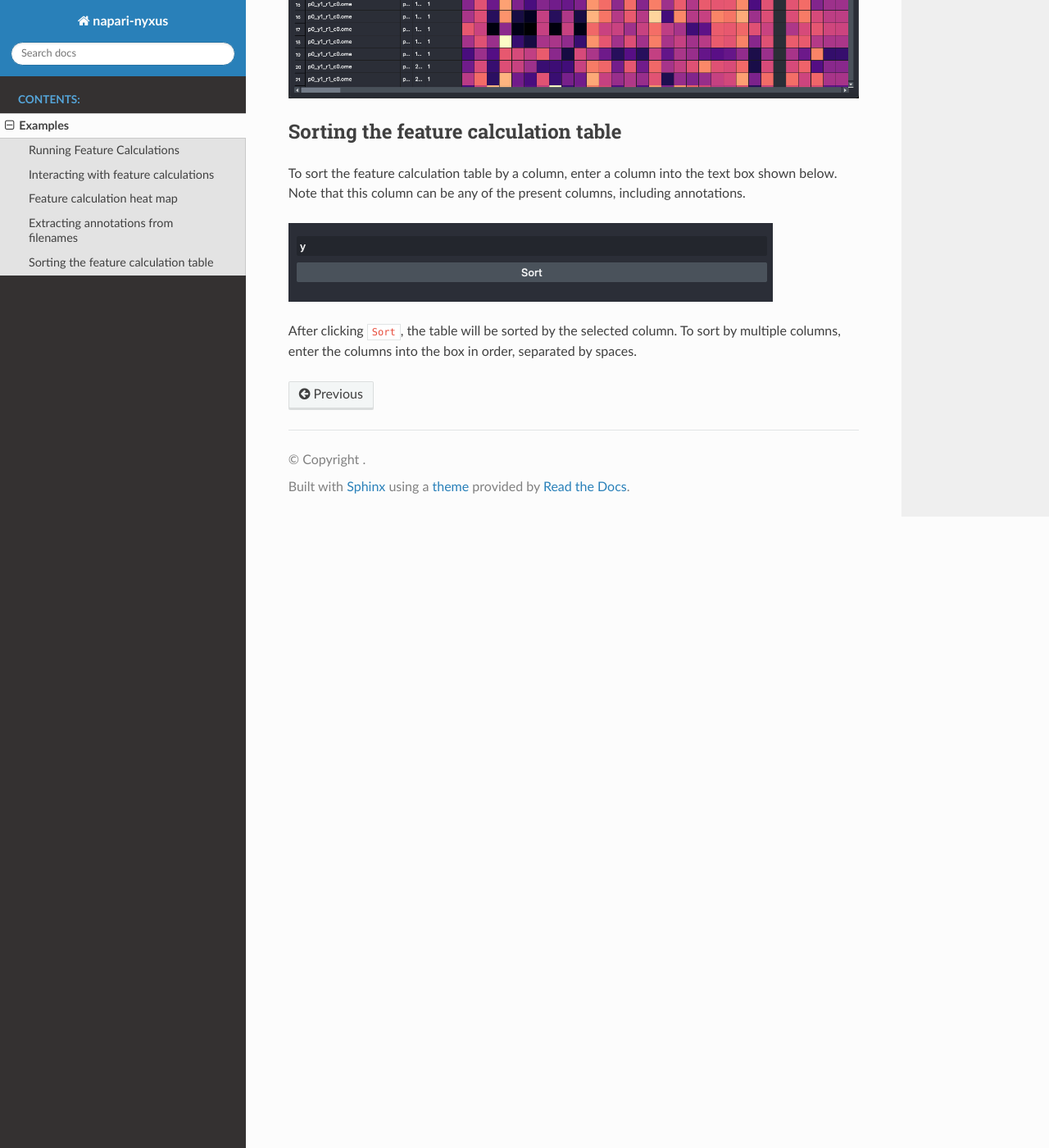
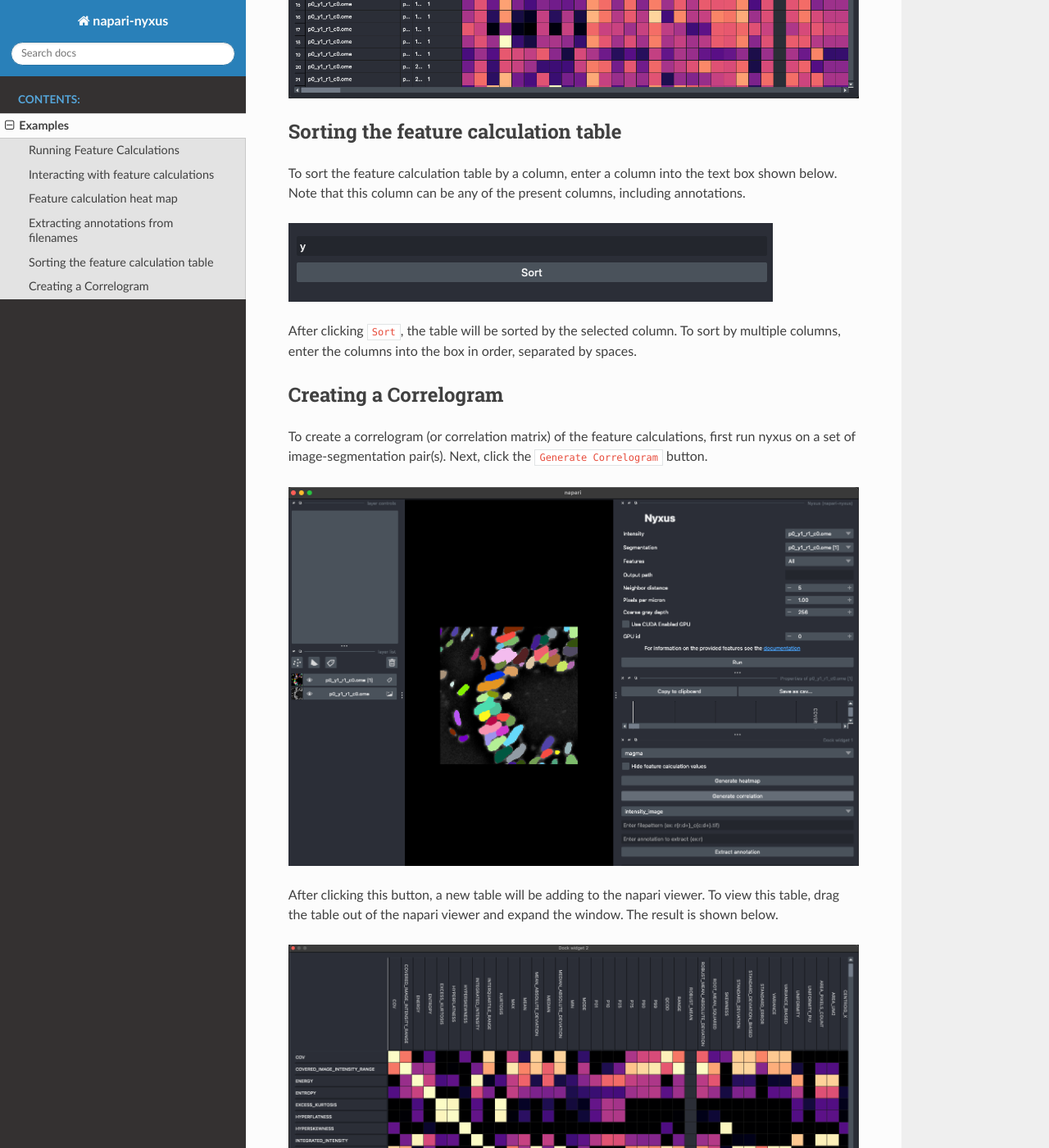
Before and after one commit to PolusAI/napari-nyxus, a Sphinx documentation site: the page built from docs/source/Examples.rst, in a window 1280 px wide and 1400 px high, scrolled down 9710 px. Shown: the whole window at 82% size. Built offline with Sphinx 7.4.7 and the Read the Docs theme 2.0.0, drawn with Linux system fonts in a browser that asks for light colours; some of the changed text lies outside the part shown.

Commit message:
Add documentation for correlogram

```diff
--- a/docs/source/Examples.rst
+++ b/docs/source/Examples.rst
@@ -107,3 +107,19 @@ including annotations.
 
 After clicking ``Sort``, the table will be sorted by the selected column. To sort by multiple columns, enter the columns into the box in order, separated by
 spaces.
+
+Creating a Correlogram
+=====================================
+
+To create a correlogram (or correlation matrix) of the feature calculations, first run nyxus on a set of image-segmentation pair(s). Next, click the ``Generate Correlogram``
+button.
+
+.. image:: https://github.com/PolusAI/napari-nyxus/raw/main/docs/source/img/correlation.png
+
+After clicking this button, a new table will be adding to the napari viewer. To view this table, drag the table out of the napari viewer and expand the window. The result
+is shown below.
+
+.. image:: https://github.com/PolusAI/napari-nyxus/raw/main/docs/source/img/correlation_result.png
+
+The result is a correlation matrix between each of the averaged features between every row of the feature calculation results. Note that the diagonal is 1 since a feature
+is fully correlated to itself.
```
Also changed, not shown: docs/source/img/correlation.png (added), docs/source/img/correlation_result.png (added).
